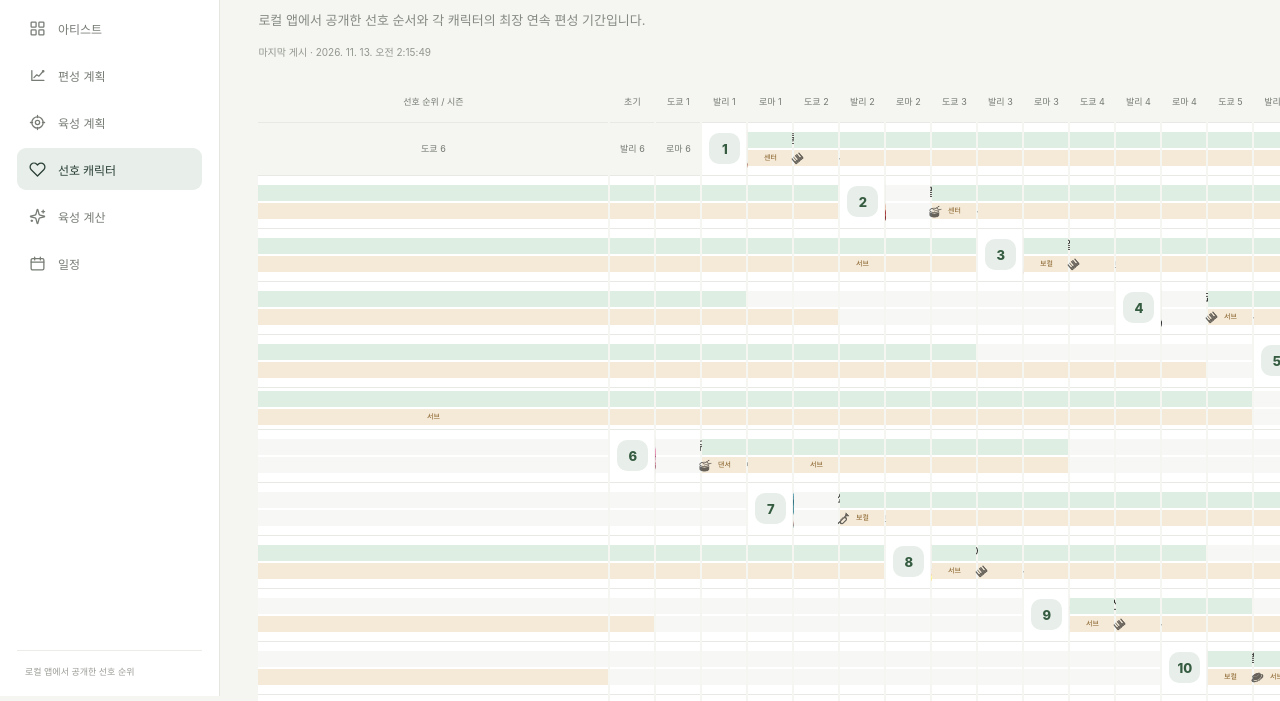
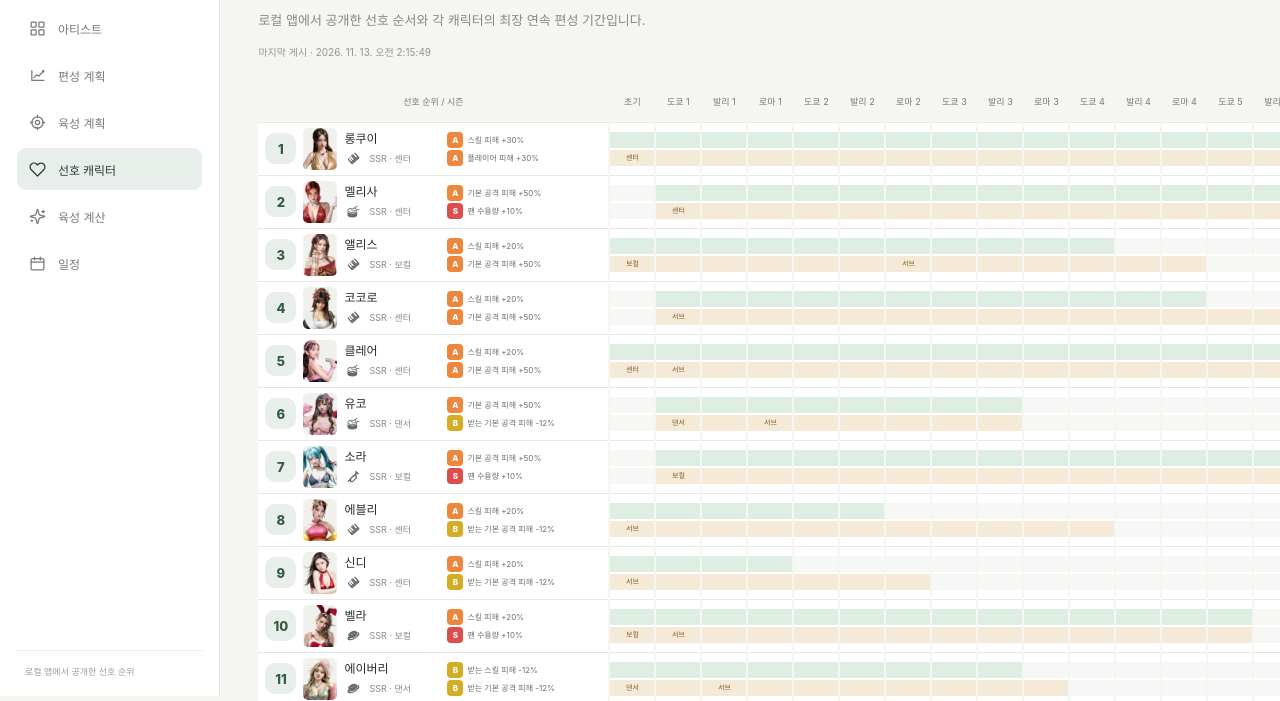
Before and after one commit to blackmole13/TopG, a plain HTML site: page favorites.html in a window 1280 px wide. Shown: the part 104-805 px from the top of the page. Drawn offline with Linux system fonts and the light colour scheme.

Commit message:
Fix favorite season grid

```diff
--- a/favorites.html
+++ b/favorites.html
@@ -14,6 +14,9 @@
 </style>
 <style>
 .timeline-cell{display:grid;place-items:stretch;align-content:center;gap:2px;padding:3px 0}.timeline-cell i{display:block;height:16px;border-radius:0;background:#f7f8f6;color:transparent;font-size:7px;font-style:normal;font-weight:900;line-height:16px;text-align:center}.timeline-cell i.battle.active{background:#dfeee2;color:#28633a}.timeline-cell i.album.active{background:#f5ead8;color:#81591f}
+</style>
+<style>
+.timeline{grid-template-columns:350px repeat(var(--favorite-season-count),minmax(44px,1fr));min-width:calc(350px + var(--favorite-season-count) * 46px)}
 </style>
 </head>
 <body>
--- a/favorites.js
+++ b/favorites.js
@@ -48,6 +48,7 @@ async function renderPublishedFavorites() {
     corner.textContent = "선호 순위 / 시즌";
     chart.append(corner);
     const seasons = data.seasons ?? [];
+    chart.style.setProperty("--favorite-season-count", String(seasons.length));
     seasons.forEach((season) => {
       const head = document.createElement("div");
       head.className = "timeline-head";
```
